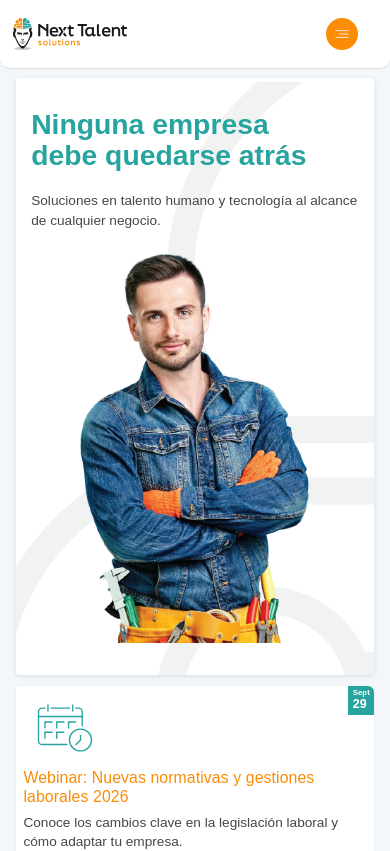
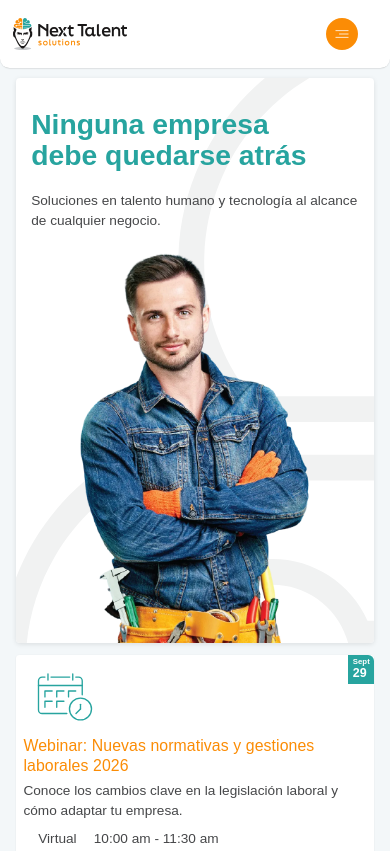
Before and after one commit to AngelOso20/PAGE-NEXT-TALENT, a Next.js app: page / in a window 390 px wide. Shown: the top 851 px of the page. Built offline with nearby package versions, Linux system fonts and the light colour scheme; a web font is replaced by a local one.

Commit message:
unificacion para moviles 2

```diff
--- a/src/components/HeroSection/HeroSection.module.css
+++ b/src/components/HeroSection/HeroSection.module.css
@@ -242,7 +242,7 @@
   }
 
   .leftBox {
-    padding: 8vw 4vw; /* MÁS PADDING - IGUAL QUE PLANES */
+    padding: 8vw 4vw 0 4vw; /* PADDING SIN PARTE INFERIOR PARA QUE LA IMAGEN QUEDE PEGADA AL FONDO */
     background: #FFFFFF;
     order: 1;
     display: flex;
@@ -281,8 +281,10 @@
     width: 100%;
     height: 100vw; /* ALTURA MÁS GRANDE - IGUAL QUE PLANES */
     margin: 0;
+    margin-top: auto; /* EMPUJA LA IMAGEN HACIA EL FONDO DEL CONTENEDOR FLEX */
     max-width: 100%;
     order: 2; /* DESPUÉS DEL TEXTO */
+    align-self: flex-end; /* ALINEA AL FONDO DEL CONTENEDOR */
   }
 
   .workerImage img {
```
